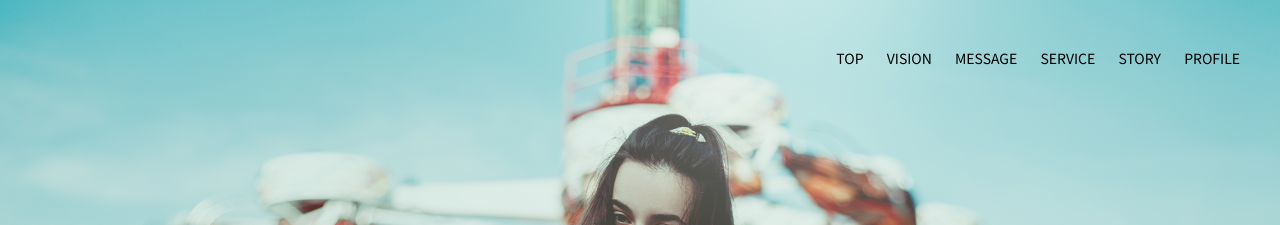
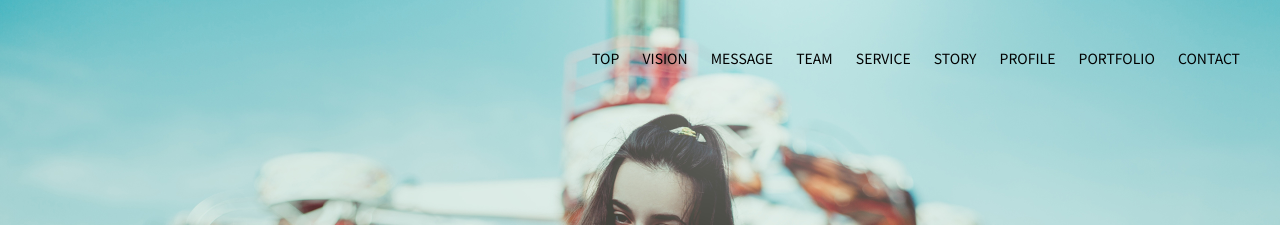
Before and after one commit to ArteDeveloper/home, a plain HTML site: page index.html in a window 1280 px wide. Shown: the top 225 px of the page. Drawn offline with nearby package versions, Linux system fonts and the light colour scheme.

Commit message:
update index

```diff
--- a/index.html
+++ b/index.html
@@ -19,9 +19,12 @@
 			<li><a href="#header">TOP</a></li>
 			<li><a href="#sec01">VISION</a></li>
 			<li><a href="#sec02">MESSAGE</a></li>
+			<li><a href="#sec01">TEAM</a></li>
 			<li><a href="#sec03">SERVICE</a></li>
 			<li><a href="#sec04">STORY</a></li>
 			<li><a href="#sec05">PROFILE</a></li>
+			<li><a href="#sec02">PORTFOLIO</a></li>
+			<li><a href="#sec05">CONTACT</a></li>
 		</ul>
 	</div>
 </nav>
@@ -48,6 +51,7 @@
 
 <!-- SERVICE -->
 <section id="sec02">
+<section id="sec03">
 	<div class="inner">
 		<ul class="col3">
 			<li>
```
